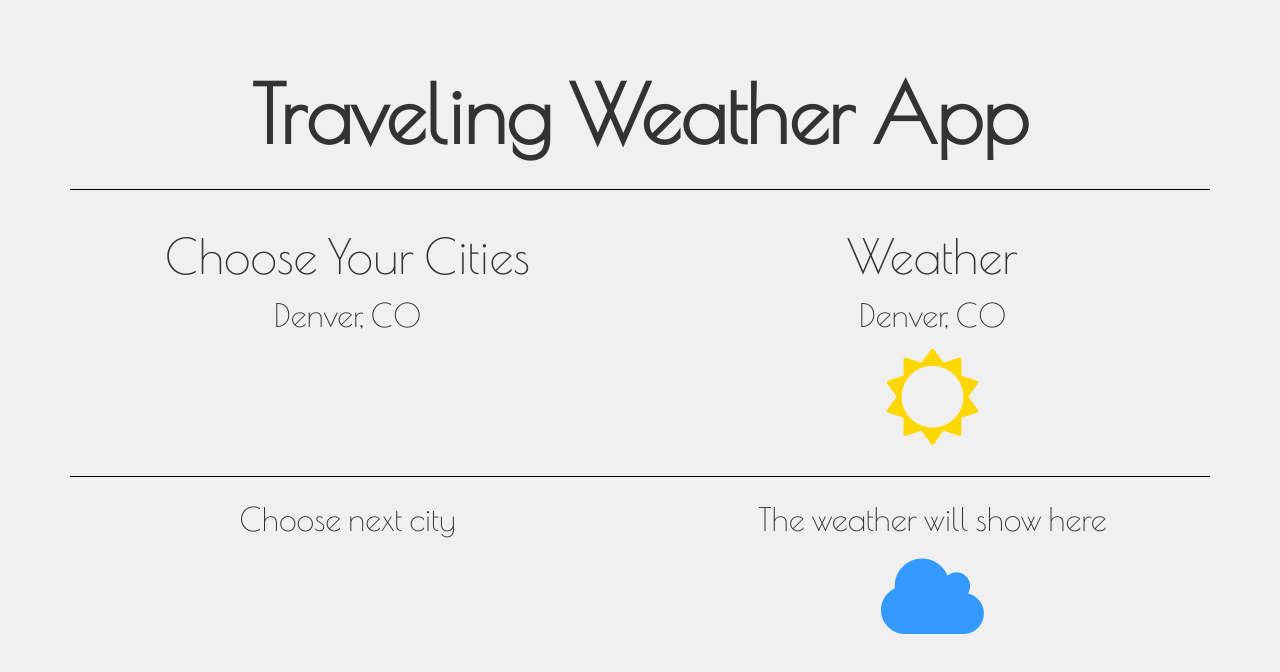
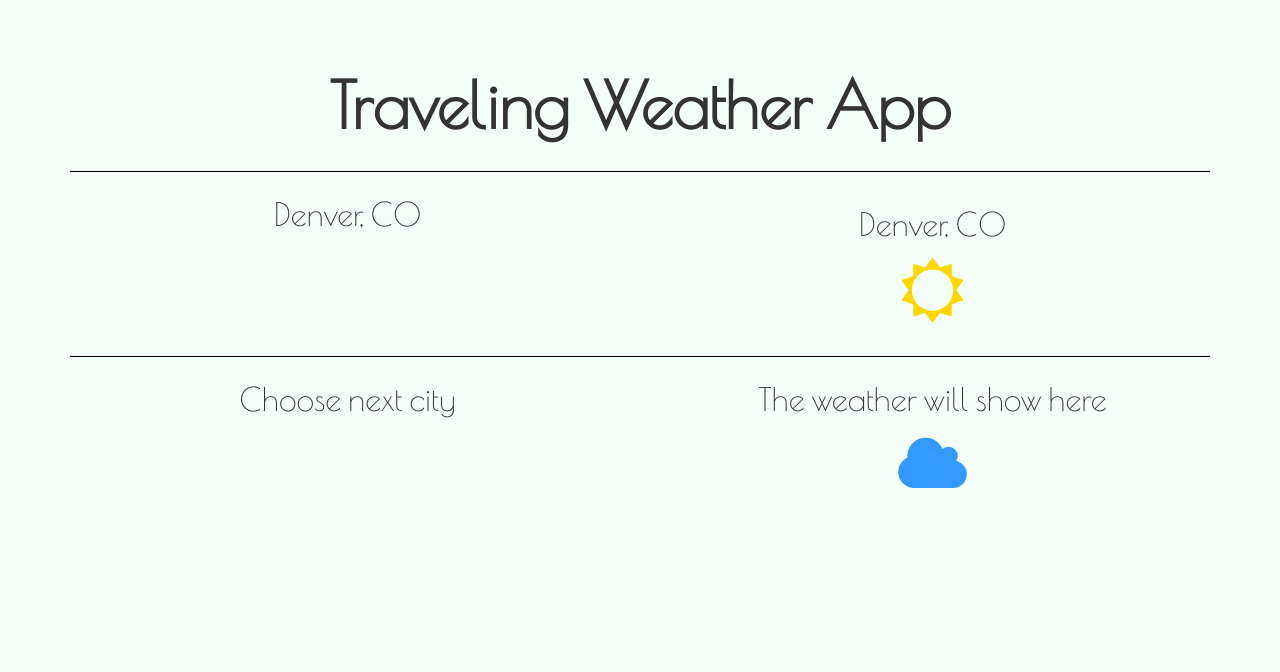
Before and after one commit to KierstonHill83/Traveling-Weather-App, a website: page client/views/index.html at #!/home in a window 1280 px wide. Drawn offline with nearby package versions, Linux system fonts and the light colour scheme; some packages are replaced by stand-ins of ours; no server answers; a script that the page names is missing.

Commit message:
Updated home page

```diff
--- a/client/css/main.css
+++ b/client/css/main.css
@@ -2,7 +2,7 @@ body {
   padding: 50px;
   font-size: 16px;
   font-family: 'Poiret One', cursive;
-  background-color: #F0F0F0;
+  background-color: #F5FFFA;
 }
 
 a {
@@ -12,7 +12,7 @@ a {
 h1 {
   text-align: center;
   font-weight: bold;
-  font-size: 5em;
+  font-size: 4em;
 }
 
 h2, p, i {
@@ -28,7 +28,7 @@ p {
 }
 
 .fa {
-  font-size: 3em;
+  font-size: 2em;
 }
 
 .fa-sun-o {
--- a/client/views/partials/home.html
+++ b/client/views/partials/home.html
@@ -10,11 +10,11 @@
 
   <div class="row">
     <div class="col-md-6">
-      <h2>Choose Your Cities</h2>
+      <!-- <h2>Choose Your Cities</h2> -->
       <p>{{city}}</p>
     </div>
     <div class="col-md-6">
-      <h2>Weather</h2>
+      <!-- <h2>Weather</h2> -->
       <p>{{dateResults}}</p>
       <p>{{city}}</p>
       <p>{{weatherResults}}</p>
```
